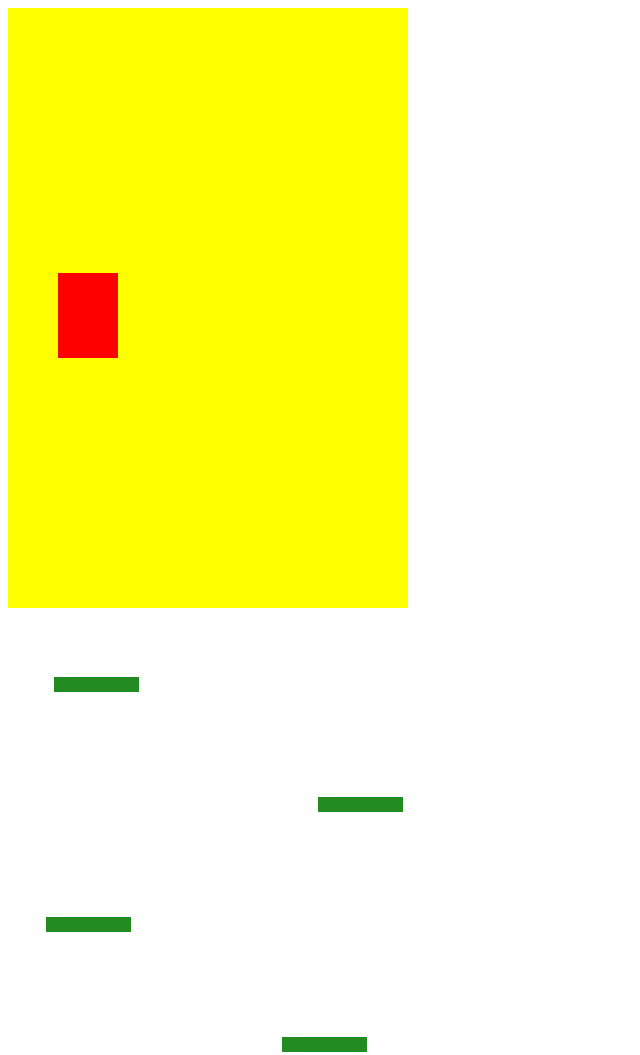
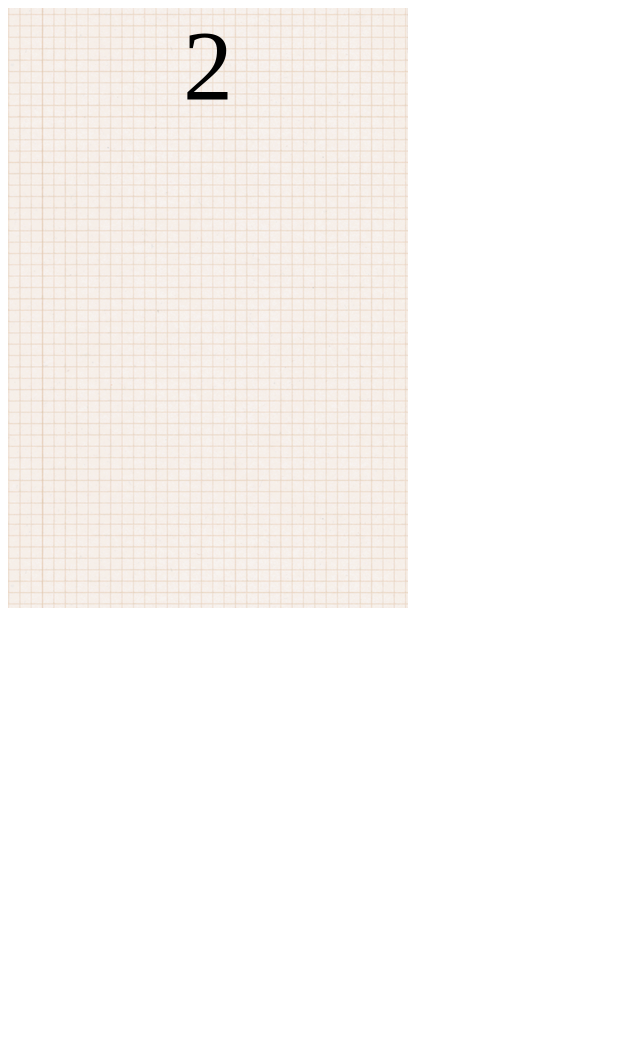
Before and after one commit to ciprian0104/doodle-jump, a website: page index.html in a window 1280 px wide. Shown: the top 1055 px of the page, without its empty margins (0-640 px from the left). After the commit the page ends 800 px from the top, so only its background shows below. Drawn offline with Linux system fonts and the light colour scheme.

Commit message:
Finished doodle project

```diff
--- a/index.js
+++ b/index.js
@@ -1,41 +1,44 @@
 document.addEventListener('DOMContentLoaded', () => {
   const grid = document.querySelector('.grid');
   const doodler = document.createElement('div');
+  let isGameOver = false;
+  let speed = 3;
+  let platformCount = 5;
+  let platforms = [];
+  let score = 0;
   let doodlerLeftSpace = 50;
-  let doodlerBottomSpace = 250;
-  let platformCount = 5;
-  let isGameOver = false;
-  let platforms = [];
+  let startPoint = 150;
+  let doodlerBottomSpace = startPoint;
+  const gravity = 0.9;
   let upTimerId;
   let downTimerId;
+  let isJumping = true;
+  let isGoingLeft = false;
+  let isGoingRight = false;
+  let leftTimerId;
+  let rightTimerId;
 
   class Platform {
     constructor(newPlatBottom) {
+      this.left = Math.random() * 315;
       this.bottom = newPlatBottom;
-      this.left = Math.random() * 315;
       this.visual = document.createElement('div');
 
       const visual = this.visual;
-
       visual.classList.add('platform');
       visual.style.left = this.left + 'px';
       visual.style.bottom = this.bottom + 'px';
       grid.appendChild(visual);
     }
   }
-  function createDoodler() {
-    grid.appendChild(doodler);
-    doodler.classList.add('doodler');
-    doodler.style.left = doodlerLeftSpace + 'px';
-    doodler.style.bottom = doodlerBottomSpace + 'px';
-  }
 
   function createPlatforms() {
     for (let i = 0; i < platformCount; i++) {
-      let platformGap = 600 / platformCount;
-      let newPlatBottom = 100 + i * platformGap;
+      let platGap = 600 / platformCount;
+      let newPlatBottom = 100 + i * platGap;
       let newPlatform = new Platform(newPlatBottom);
       platforms.push(newPlatform);
+      console.log(platforms);
     }
   }
 
@@ -45,22 +48,30 @@ document.addEventListener('DOMContentLoaded', () => {
         platform.bottom -= 4;
         let visual = platform.visual;
         visual.style.bottom = platform.bottom + 'px';
+
+        if (platform.bottom < 10) {
+          let firstPlatform = platforms[0].visual;
+          firstPlatform.classList.remove('platform');
+          platforms.shift();
+          console.log(platforms);
+          score++;
+          var newPlatform = new Platform(600);
+          platforms.push(newPlatform);
+        }
       });
     }
   }
 
-  function jump() {
-    clearInterval(downTimerId);
-    upTimerId = setInterval(function () {
-      doodlerBottomSpace += 20;
-      doodler.style.bottom = doodlerBottomSpace + 'px';
-      if (doodlerBottomSpace > 350) {
-        fall();
-      }
-    }, 30);
+  function createDoodler() {
+    grid.appendChild(doodler);
+    doodler.classList.add('doodler');
+    doodlerLeftSpace = platforms[0].left;
+    doodler.style.left = doodlerLeftSpace + 'px';
+    doodler.style.bottom = doodlerBottomSpace + 'px';
   }
 
   function fall() {
+    isJumping = false;
     clearInterval(upTimerId);
     downTimerId = setInterval(function () {
       doodlerBottomSpace -= 5;
@@ -68,23 +79,112 @@ document.addEventListener('DOMContentLoaded', () => {
       if (doodlerBottomSpace <= 0) {
         gameOver();
       }
+      platforms.forEach((platform) => {
+        if (
+          doodlerBottomSpace >= platform.bottom &&
+          doodlerBottomSpace <= platform.bottom + 15 &&
+          doodlerLeftSpace + 60 >= platform.left &&
+          doodlerLeftSpace <= platform.left + 85 &&
+          !isJumping
+        ) {
+          console.log('tick');
+          startPoint = doodlerBottomSpace;
+          jump();
+          console.log('start', startPoint);
+          isJumping = true;
+        }
+      });
+    }, 20);
+  }
+
+  function jump() {
+    clearInterval(downTimerId);
+    isJumping = true;
+    upTimerId = setInterval(function () {
+      console.log(startPoint);
+      console.log('1', doodlerBottomSpace);
+      doodlerBottomSpace += 20;
+      doodler.style.bottom = doodlerBottomSpace + 'px';
+      console.log('2', doodlerBottomSpace);
+      console.log('s', startPoint);
+      if (doodlerBottomSpace > startPoint + 200) {
+        fall();
+        isJumping = false;
+      }
     }, 30);
   }
 
+  function moveLeft() {
+    if (isGoingRight) {
+      clearInterval(rightTimerId);
+      isGoingRight = false;
+    }
+    isGoingLeft = true;
+    leftTimerId = setInterval(function () {
+      if (doodlerLeftSpace >= 0) {
+        console.log('going left');
+        doodlerLeftSpace -= 5;
+        doodler.style.left = doodlerLeftSpace + 'px';
+      } else moveRight();
+    }, 20);
+  }
+
+  function moveRight() {
+    if (isGoingLeft) {
+      clearInterval(leftTimerId);
+      isGoingLeft = false;
+    }
+    isGoingRight = true;
+    rightTimerId = setInterval(function () {
+      //changed to 313 to fit doodle image
+      if (doodlerLeftSpace <= 313) {
+        console.log('going right');
+        doodlerLeftSpace += 5;
+        doodler.style.left = doodlerLeftSpace + 'px';
+      } else moveLeft();
+    }, 20);
+  }
+
+  function moveStraight() {
+    isGoingLeft = false;
+    isGoingRight = false;
+    clearInterval(leftTimerId);
+    clearInterval(rightTimerId);
+  }
+
+  //assign functions to keyCodes
+  function control(e) {
+    doodler.style.bottom = doodlerBottomSpace + 'px';
+    if (e.key === 'ArrowLeft') {
+      moveLeft();
+    } else if (e.key === 'ArrowRight') {
+      moveRight();
+    } else if (e.key === 'ArrowUp') {
+      moveStraight();
+    }
+  }
+
   function gameOver() {
-    console.log('Game over');
     isGameOver = true;
+    while (grid.firstChild) {
+      console.log('remove');
+      grid.removeChild(grid.firstChild);
+    }
+    grid.innerHTML = score;
     clearInterval(upTimerId);
     clearInterval(downTimerId);
+    clearInterval(leftTimerId);
+    clearInterval(rightTimerId);
   }
 
   function start() {
     if (!isGameOver) {
+      createPlatforms();
       createDoodler();
-      createPlatforms();
       setInterval(movePlatforms, 30);
+      jump(startPoint);
+      document.addEventListener('keyup', control);
     }
   }
-
   start();
 });
--- a/style.css
+++ b/style.css
@@ -10,20 +10,22 @@ html,
 .grid {
   width: 400px;
   height: 600px;
-  background-color: yellow;
+  background-image: url('background.png');
   position: relative;
+  font-size: 100px;
+  text-align: center;
 }
 
 .doodler {
-  width: 60px;
+  width: 87px;
   height: 85px;
-  background-color: red;
+  background-image: url('doodler-guy.png');
   position: absolute;
 }
 
 .platform {
   width: 85px;
   height: 15px;
-  background-color: forestgreen;
+  background-image: url('platform.png');
   position: absolute;
 }
```
Also changed, not shown: background.png (added), doodler-guy.png (added), platform.png (added).
